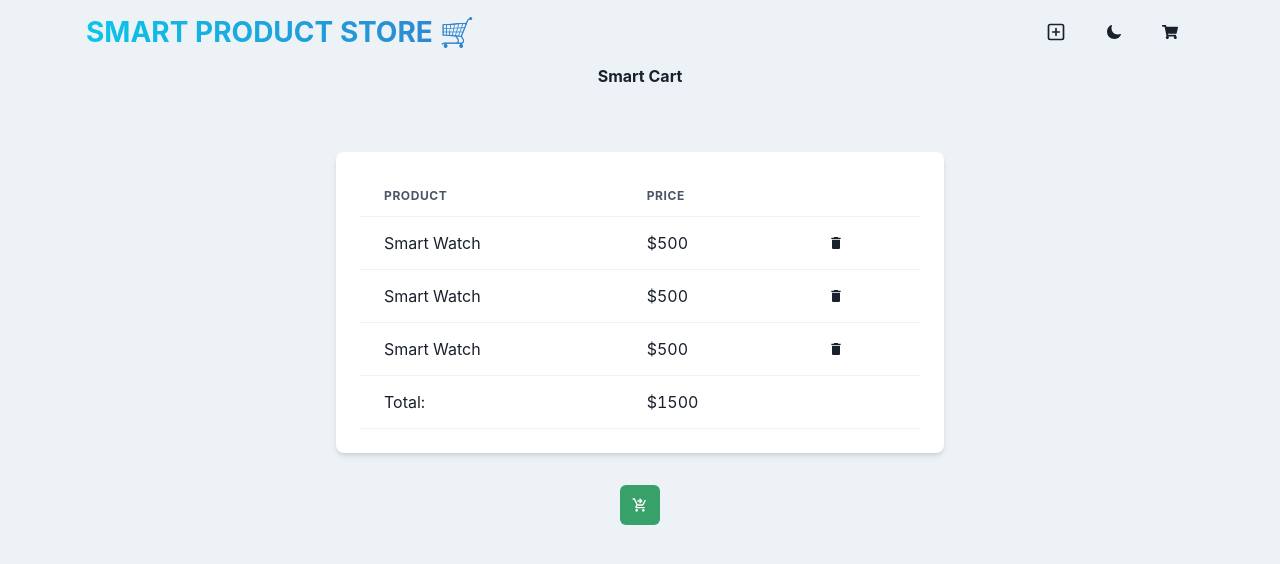
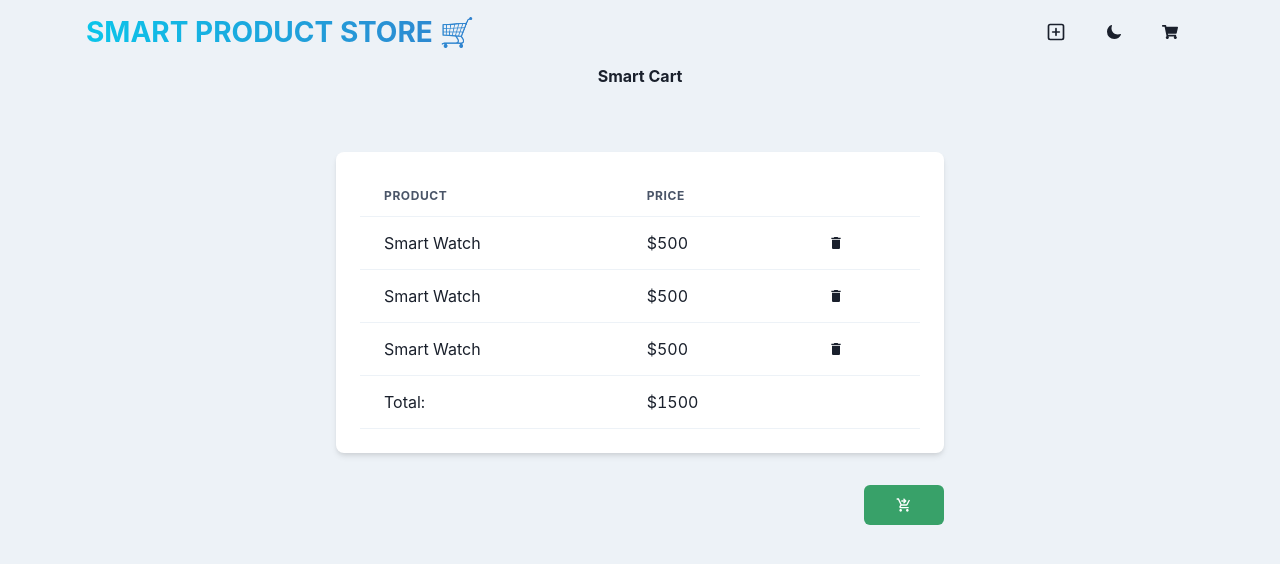
Before and after one commit to cjislegit/mern_product_store, a React (Vite) app in the folder frontend/: page /cart in a window 1280 px wide. Shown: the top 564 px of the page. Built offline with nearby package versions, Linux system fonts and the light colour scheme.

Commit message:
Added styling to the checkout button

```diff
--- a/frontend/src/pages/CartPage.jsx
+++ b/frontend/src/pages/CartPage.jsx
@@ -67,7 +67,13 @@ function CartPage() {
             </Tbody>
           </Table>
         </TableContainer>
-        <IconButton icon={<MdShoppingCartCheckout />} colorScheme='green' />
+        <IconButton
+          alignSelf='flex-end'
+          icon={<MdShoppingCartCheckout />}
+          colorScheme='green'
+          px={8}
+          aria-label='Checkout Now'
+        />
       </VStack>
     </Container>
   );
```
